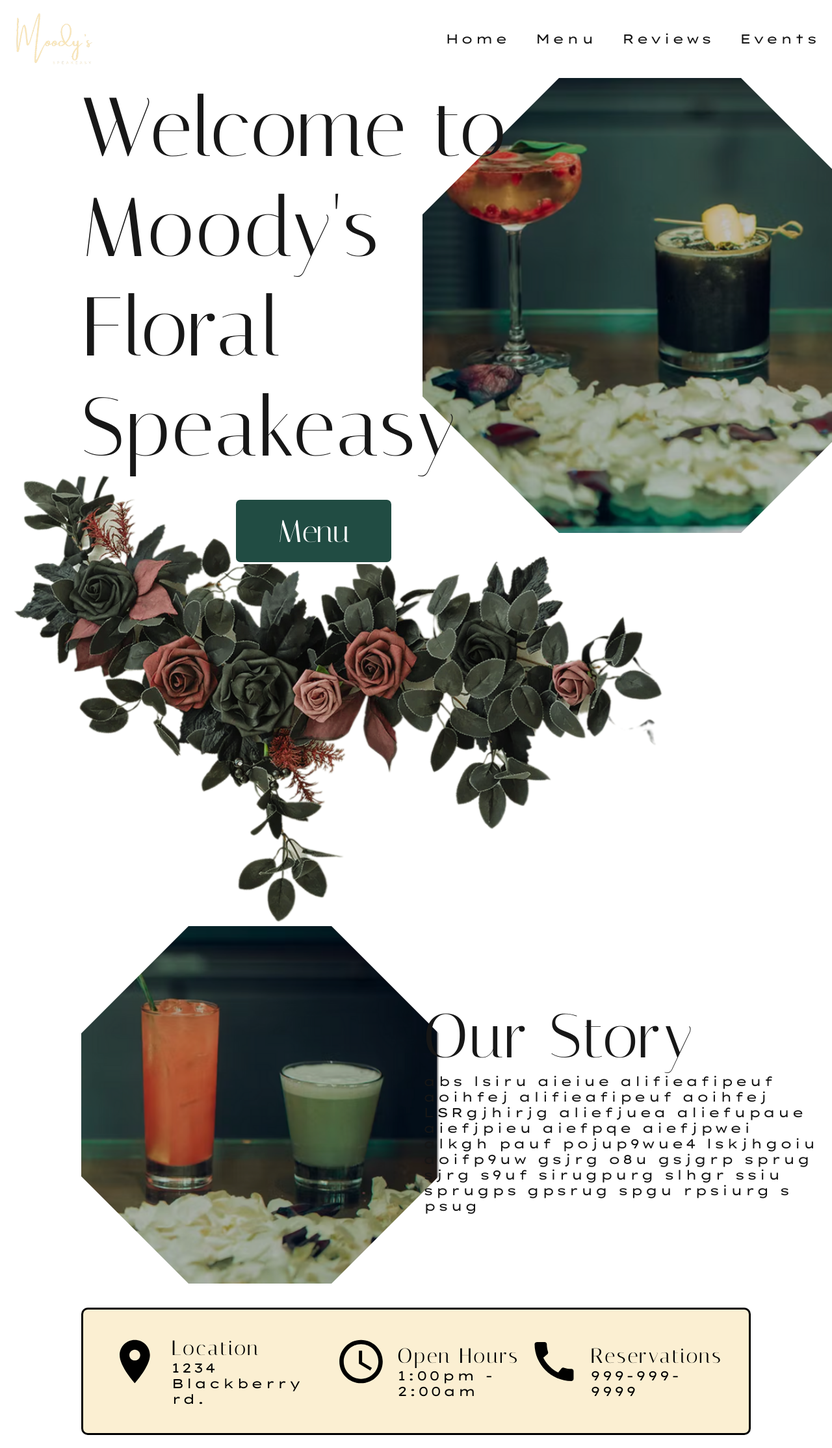
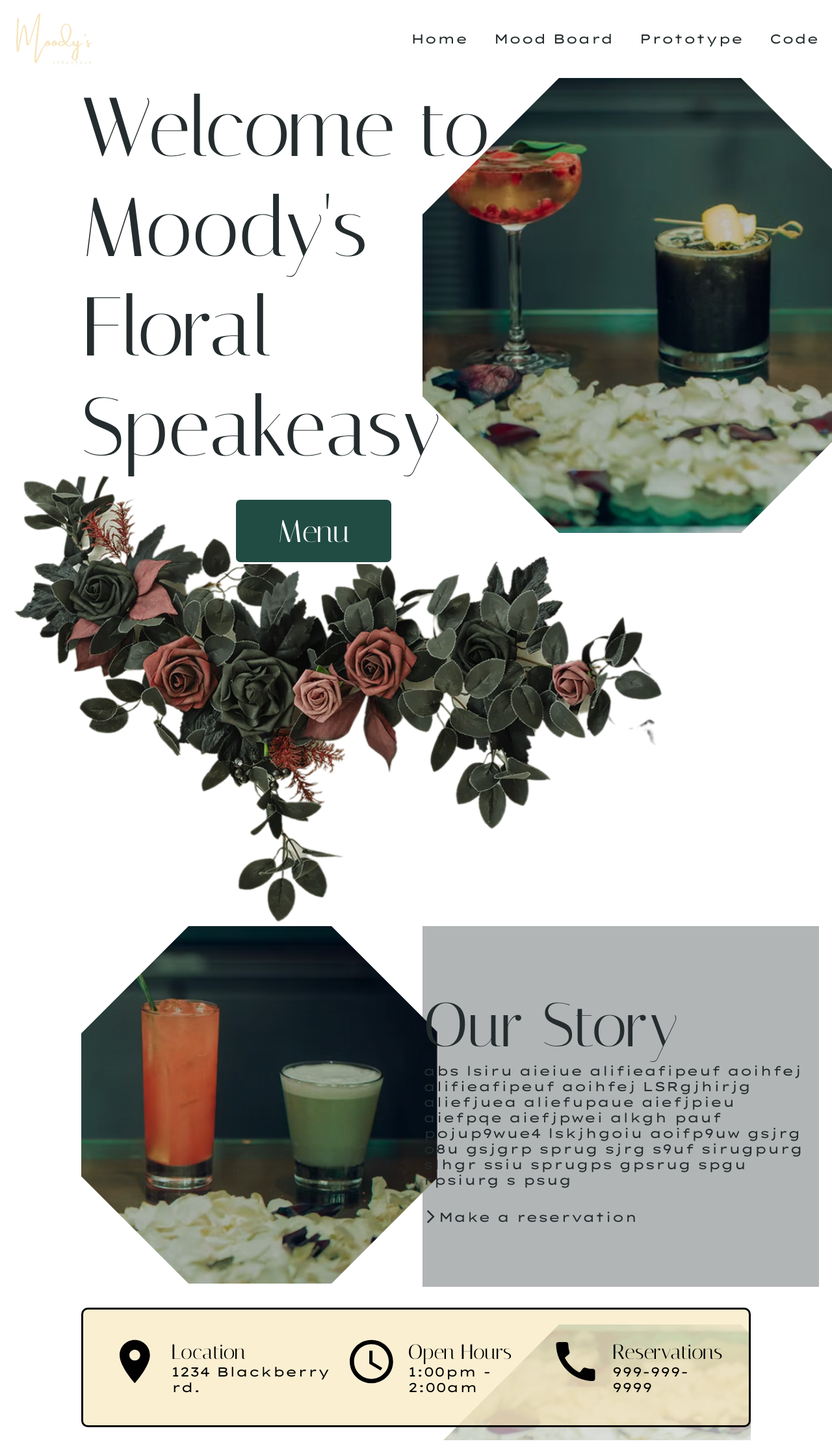
Before and after one commit to ryanAllMad/moodys-speakeasy, a Next.js app: page / in a window 1280 px wide. Shown: the whole page at 65% size. Built offline with nearby package versions, Linux system fonts and the light colour scheme.

Commit message:
complete desktop styles

```diff
--- a/src/app/globals.css
+++ b/src/app/globals.css
@@ -1,12 +1,12 @@
 :root {
   --background: #ffffff;
-  --foreground: #171717;
+  --foreground: #242C2E;
 }
 
 @media (prefers-color-scheme: dark) {
   :root {
-    --background: #0a0a0a;
-    --foreground: #ededed;
+    --background: #242C2E;
+    --foreground: #ffffff;
   }
 }
 
@@ -23,7 +23,6 @@ body {
   -webkit-font-smoothing: antialiased;
   -moz-osx-font-smoothing: grayscale;
   font-size: 20px;
-  letter-spacing: 0.25ch;
   line-height: 1.2;
 }
 
@@ -73,3 +72,38 @@ button {
   opacity: 1!important;
   transform: translateX(0%)!important;
 }
+button:hover,
+button:focus {
+  box-shadow: 'none';
+}
+li, .resLink {
+  position: relative;
+}
+.resLink {
+  max-width: fit-content;
+  padding-top: 2rem;
+}
+.resLink svg {
+  margin-bottom: -0.25rem;
+}
+li a::after,
+.resLink a::after {
+  background: none repeat scroll 0 0 transparent;
+  bottom: 0;
+  content: "";
+  display: block;
+  height: 2px;
+  left: 50%;
+  position: absolute;
+  background: #fff;
+  transition: width 0.3s ease 0s, left 0.3s ease 0s;
+  width: 0;
+  margin-bottom: -1rem;
+}
+li a:hover:after,
+.resLink a:hover:after,
+li a:focus:after,
+.resLink a:focus:after{
+  width: 100%;
+  left: 0;
+}
--- a/src/app/page.module.css
+++ b/src/app/page.module.css
@@ -55,6 +55,8 @@
 .sectionMainTwo {
   grid-column: 7 / span 5;
   grid-row: 1;
+  z-index: -1;
+  -webkit-box-reflect: below 8px linear-gradient(transparent, #242C2E);
 }
 .sectionMainThree {
   grid-column: 1 / span 7;
@@ -70,6 +72,7 @@
   display: flex;
   flex-flow: column;
   justify-content: center;
+  background: #242c2e59;
 }
 .sectionMainFive > * {
   opacity: 0;
--- a/src/app/page.tsx
+++ b/src/app/page.tsx
@@ -6,50 +6,37 @@ import styles from './page.module.css';
 import LocationOnIcon from '@mui/icons-material/LocationOn';
 import AccessTimeIcon from '@mui/icons-material/AccessTime';
 import CallIcon from '@mui/icons-material/Call';
+import Header from '@/components/Header';
 import IconGroup from '@/components/IconGroup';
-import AnimateSection from '../components/AnimateSection'
+import AnimateSection from '../components/AnimateSection';
+import ArrowForwardIosIcon from '@mui/icons-material/ArrowForwardIos';
 
 export default function Home() {
-  const [scrollTop, setScrollTop] = useState(300)
-  const [shadow, setShadow] = useState('none')
+	const [scrollTop, setScrollTop] = useState(300);
+	const [shadow, setShadow] = useState('none');
 
 	useEffect(() => {
 		if (typeof window !== undefined) {
 			window.addEventListener('scroll', () => {
 				const scrollVal = window.scrollY;
-      setScrollTop(300 - scrollVal)
-    })
+				setScrollTop(300 - scrollVal);
+			});
 		}
-  }, [])
+	}, []);
 	useEffect(() => {
-    if(scrollTop < 260) {
-      setShadow('5px 5px 20px #F9E6BA')
+		if (scrollTop < 260) {
+			setShadow('5px 5px 20px #F9E6BA');
 		} else {
-      setShadow('none')
+			setShadow('none');
 		}
-  }, [scrollTop])
+	}, [scrollTop]);
 	return (
 		<div className={styles.page}>
-			<header className={styles.header}>
-				<Image
-					src='/moody-logo.png'
-					width={135}
-					height={80}
-					alt='to home'
-				/>
-				<section className={styles.desktopMenu}>
-					<ul>
-						<li>Home</li>
-						<li>Menu</li>
-						<li>Reviews</li>
-						<li>Events</li>
-					</ul>
-				</section>
-			</header>
+			<Header />
 			<main className={styles.main}>
 				<section className={styles.sectionMainOne}>
 					<h1>Welcome to Moody&apos;s Floral Speakeasy</h1>
-					<button style={{boxShadow: shadow}}>Menu</button>
+					<button onClick={() => setShadow('none')} style={{ boxShadow: shadow }}>Menu</button>
 				</section>
 				<section className={styles.sectionMainTwo}>
 					<Image
@@ -63,7 +50,7 @@ export default function Home() {
 				<section className={styles.sectionMainThree}>
 					<Image
 						className={styles.floralBorder}
-            style={{marginTop: scrollTop}}
+						style={{ marginTop: scrollTop }}
 						src='/moodyborder.png'
 						alt=''
 						width={1000}
@@ -88,6 +75,9 @@ export default function Home() {
 						aoifp9uw gsjrg o8u gsjgrp sprug sjrg s9uf sirugpurg
 						slhgr ssiu sprugps gpsrug spgu rpsiurg s psug{' '}
 					</p>
+          <p className="resLink">
+            <a href="#"><ArrowForwardIosIcon />Make a reservation</a>
+          </p>
 				</AnimateSection>
 				<AnimateSection classes={styles.sectionMainSix}>
 					<IconGroup
--- /dev/null
+++ b/src/components/Header.tsx
@@ -0,0 +1,39 @@
+import Image from 'next/image';
+import styles from '../app/page.module.css';
+
+const Header = () => {
+	return (
+		<header className={styles.header}>
+			<Image
+				src='/moody-logo.png'
+				width={135}
+				height={80}
+				alt='to home'
+			/>
+			<section className={styles.desktopMenu}>
+				<ul>
+					<li>Home</li>
+					<li>
+						<a
+							target='_blank'
+							href='https://www.figma.com/design/YMtzNcpy6LbiOuW0FayKQ1/Moody-Floral-Mood-Board?node-id=0-1&t=NX40WbUfGVuyUZdv-1'
+						>
+							Mood Board
+						</a>
+					</li>
+					<li>
+						<a
+							target='_blank'
+							href='https://www.figma.com/design/YMtzNcpy6LbiOuW0FayKQ1/Moody-Floral-Mood-Board?node-id=21-123&t=NX40WbUfGVuyUZdv-1'
+						>
+							Prototype
+						</a>
+					</li>
+					<li>Code</li>
+				</ul>
+			</section>
+		</header>
+	);
+};
+
+export default Header;
```
Lines whose indentation alone changed are shown as unchanged.
